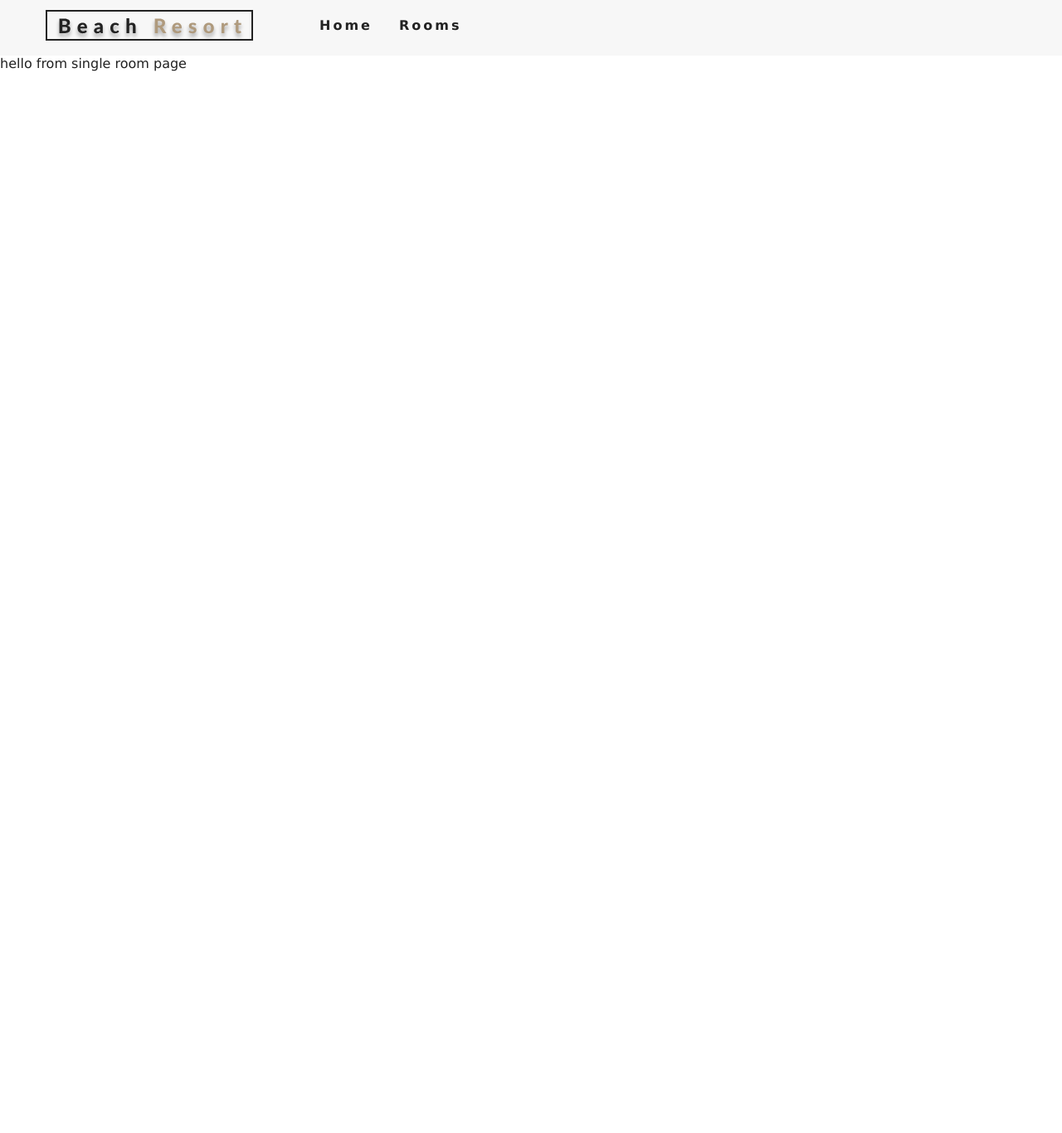
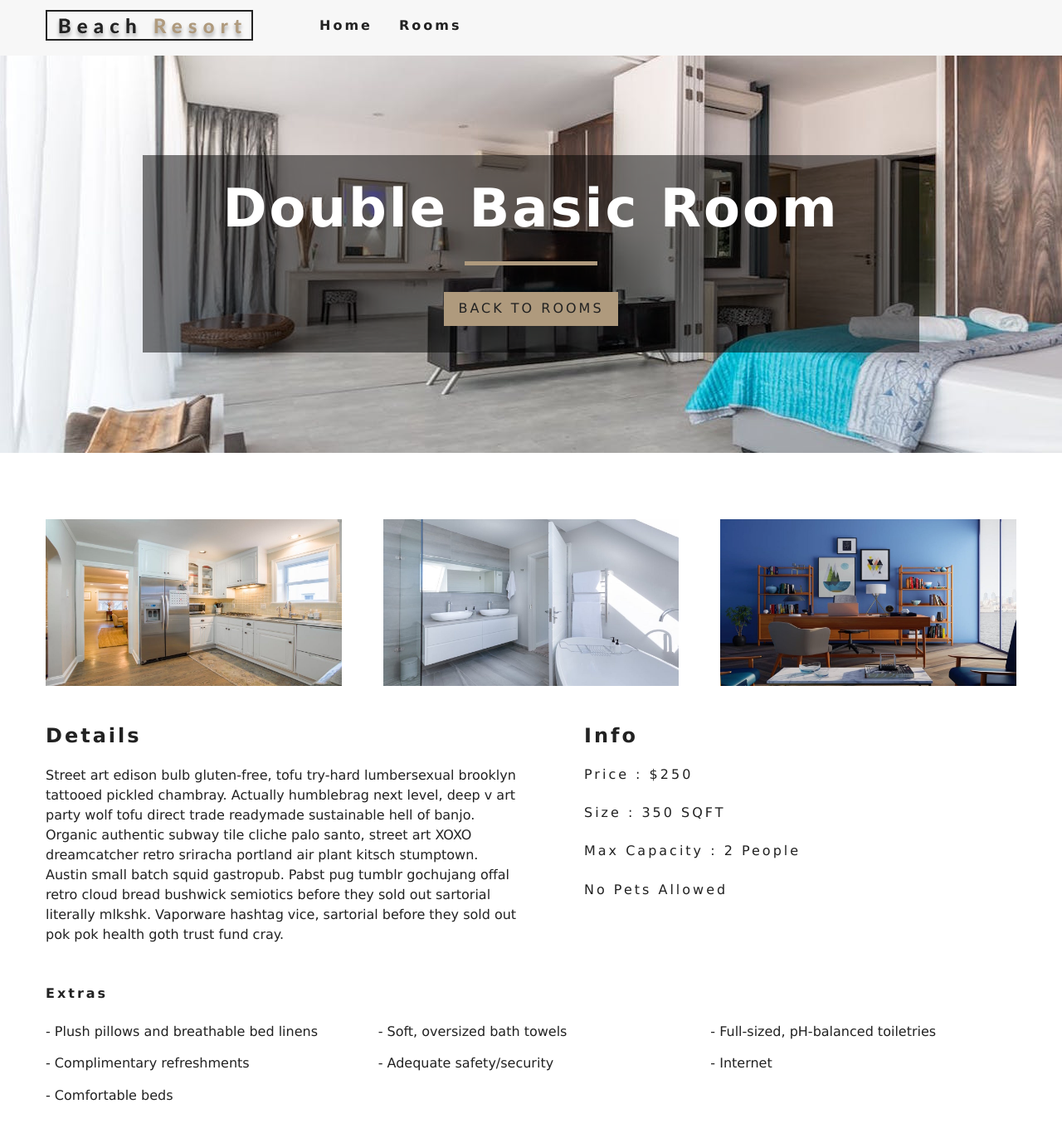
Before and after one commit to yoniakabecky/hotel-reservation-site, a React (Create React App) app: page /rooms/double-basic in a window 1280 px wide. Shown: the top 1366 px of the page at 83% size. Before the commit the page ends 800 px from the top, so only its background shows below. Built offline with nearby package versions, Linux system fonts and the light colour scheme.

Commit message:
SingleRoom Page

```diff
--- a/package.json
+++ b/package.json
@@ -10,7 +10,8 @@
     "react-dom": "^16.12.0",
     "react-icons": "^3.9.0",
     "react-router-dom": "^5.1.2",
-    "react-scripts": "3.3.0"
+    "react-scripts": "3.3.0",
+    "styled-components": "^5.0.0"
   },
   "scripts": {
     "start": "react-scripts start",
--- a/src/components/Room.js
+++ b/src/components/Room.js
@@ -1,11 +1,33 @@
 import React from 'react';
+import PropTypes from 'prop-types';
+import { Link } from 'react-router-dom';
+import defaultImg from '../images/room-1.jpeg';
 
-const Room = () => {
+const Room = ({ room }) => {
+  const { name, slug, images, price } = room;
+
   return (
-    <div>
-      hello from Room Component
-    </div>
+    <article className="room">
+      <div className="img-container">
+        <img src={images[0] || defaultImg} alt="main" />
+        <div className="price-top">
+          <h6>${price}</h6>
+          <p>per night</p>
+        </div>
+        <Link to={`/rooms/${slug}`} className="btn-primary room-link">Features</Link>
+      </div>
+      <p className="room-info">{name}</p>
+    </article>
   );
 }
 
+Room.propTypes = {
+  room: PropTypes.shape({
+    name: PropTypes.string.isRequired,
+    slug: PropTypes.string.isRequired,
+    images: PropTypes.arrayOf(PropTypes.string).isRequired,
+    price: PropTypes.number.isRequired,
+  })
+};
+
 export default Room;
--- /dev/null
+++ b/src/components/StyledHero.js
@@ -0,0 +1,12 @@
+import styled from 'styled-components';
+import defaultImg from '../images/room-1.jpeg';
+
+const StyledHero = styled.header`
+  min-height: 60vh;
+  background: url(${props => props.img ? props.img : defaultImg}) center/cover no-repeat;
+  display: flex;
+  align-items: center;
+  justify-content: center;
+`;
+
+export default StyledHero;
--- a/src/context.js
+++ b/src/context.js
@@ -21,7 +21,13 @@
       featuredRooms,
       sortedRooms: rooms,
       loading: false
-    })
+    });
+  }
+
+  getRoom = (slug) => {
+    let tempRooms = [...this.state.rooms];
+    const room = tempRooms.find(room => room.slug === slug);
+    return room;
   }
 
   formatData(items) {
@@ -37,7 +43,12 @@
 
   render() {
     return (
-      <RoomContext.Provider value={{ ...this.state }}>
+      <RoomContext.Provider
+        value={{
+          ...this.state,
+          getRoom: this.getRoom
+        }}
+      >
         {this.props.children}
       </RoomContext.Provider>
     );
--- a/src/pages/SingleRoom.js
+++ b/src/pages/SingleRoom.js
@@ -1,11 +1,89 @@
 import React, { Component } from 'react';
+import { Link } from 'react-router-dom';
+import { RoomContext } from '../context';
+import defaultBcg from '../images/room-1.jpeg';
+
+import Banner from '../components/Banner';
+import StyledHero from '../components/StyledHero';
+
 export class SingleRoom extends Component {
+  constructor(props) {
+    super(props)
+    this.state = {
+      type: this.props.match.params.type,
+      defaultBcg
+    }
+  }
+
+  static contextType = RoomContext;
+
   render() {
+    const { getRoom } = this.context;
+    const room = getRoom(this.state.type);
+
+    if (!room) {
+      return (
+        <div className="error">
+          <h3>no such room could be found</h3>
+          <Link to="/rooms" className="btn-primary">
+            back to rooms
+        </Link>
+        </div>
+      );
+    }
+
+    const {
+      name, description,
+      capacity, size,
+      price, extras,
+      breakfast, pets,
+      images
+    } = room;
+
+    const [mainImg, ...defaultImg] = images;
+
     return (
-      <div>
-        hello from single room page
-      </div>
-    )
+      <>
+        <StyledHero img={mainImg}>
+          {/* <StyledHero img={images[0] || defaultBcg}> */}
+          <Banner title={`${name} room`}>
+            <Link to="/rooms" className="btn-primary">
+              back to rooms
+          </Link>
+          </Banner>
+        </StyledHero>
+        <section className="single-room">
+          <div className="single-room-images">
+            {defaultImg.map((image, index) => <img src={image} key={index} alt={name} />)}
+            {/* {images.map((image, index) => <img src={image} key={index} alt={name} />)} */}
+          </div>
+          <div className="single-room-info">
+            <article className="desc">
+              <h3>details</h3>
+              <p>{description}</p>
+            </article>
+            <article className="info">
+              <h3>info</h3>
+              <h6>price : ${price}</h6>
+              <h6>size : {size} SQFT</h6>
+              <h6>max capacity : {capacity} {capacity > 1 ? "people" : "person"}</h6>
+              <h6>{pets ? "" : "no"} pets allowed</h6>
+              <h6>{breakfast && "free breakfast included"}</h6>
+            </article>
+          </div>
+        </section>
+        <section className="room-extras">
+          <h6>extras</h6>
+          <ul className="extras">
+            {extras.map((extra, index) =>
+              <li key={index}>
+                - {extra}
+              </li>
+            )}
+          </ul>
+        </section>
+      </>
+    );
   }
 }
 
```
Also changed, not shown: 1 other file (tests, documents, lock files or other folders).
